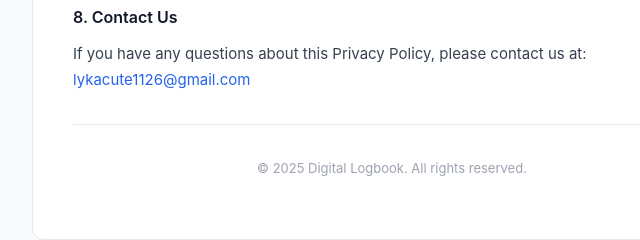
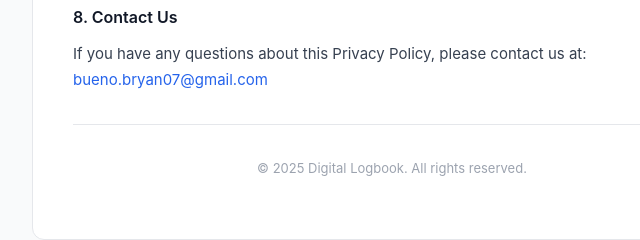
Before and after one commit to DeepMind616/digitallogbook-privacy, a plain HTML site: page index.html in a window 1280 px wide. Shown: the part 1552-1792 px from the top of the page, 248-888 px from the left. Drawn offline with Linux system fonts and the light colour scheme.

Commit message:
Update index.html

```diff
--- a/index.html
+++ b/index.html
@@ -117,7 +117,7 @@
     <h2>8. Contact Us</h2>
     <p>
       If you have any questions about this Privacy Policy, please contact us at:<br/>
-      <a href="mailto:lykacute1126@gmail.com">lykacute1126@gmail.com</a>
+      <a href="mailto:lykacute1126@gmail.com">bueno.bryan07@gmail.com</a>
     </p>
 
     <hr class="divider"/>
```
